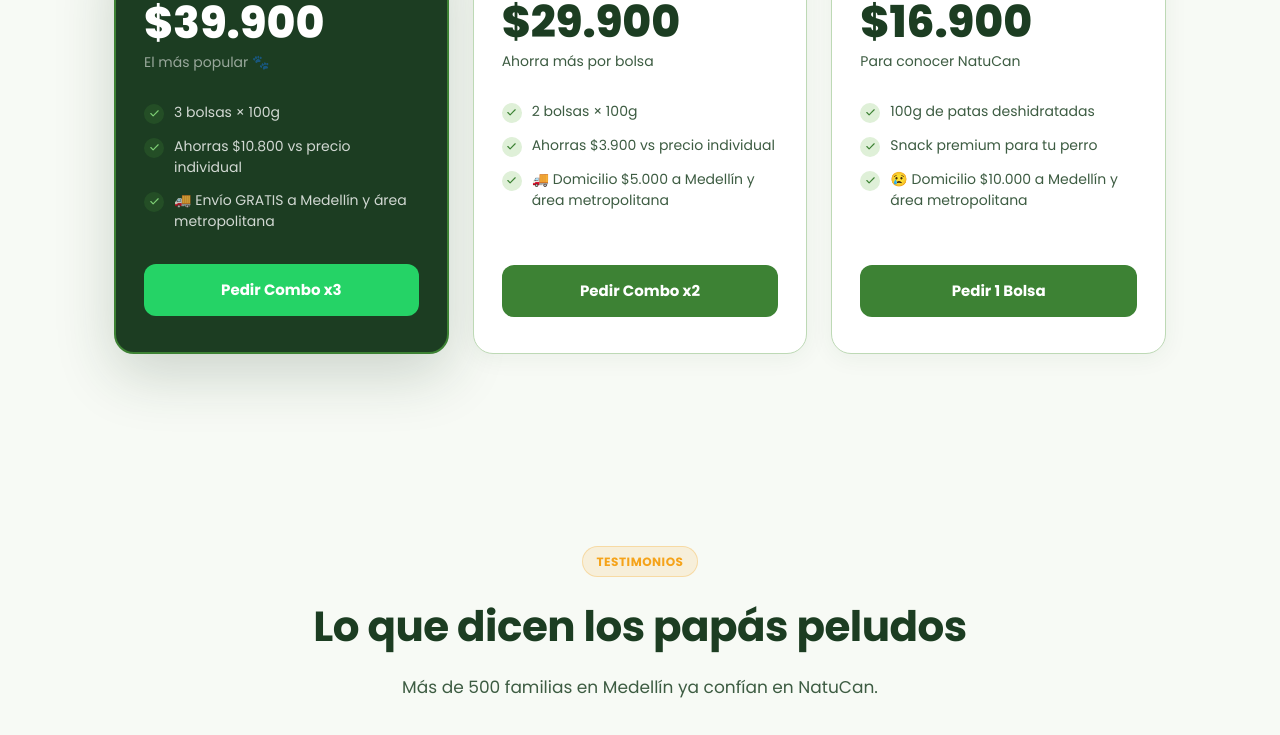
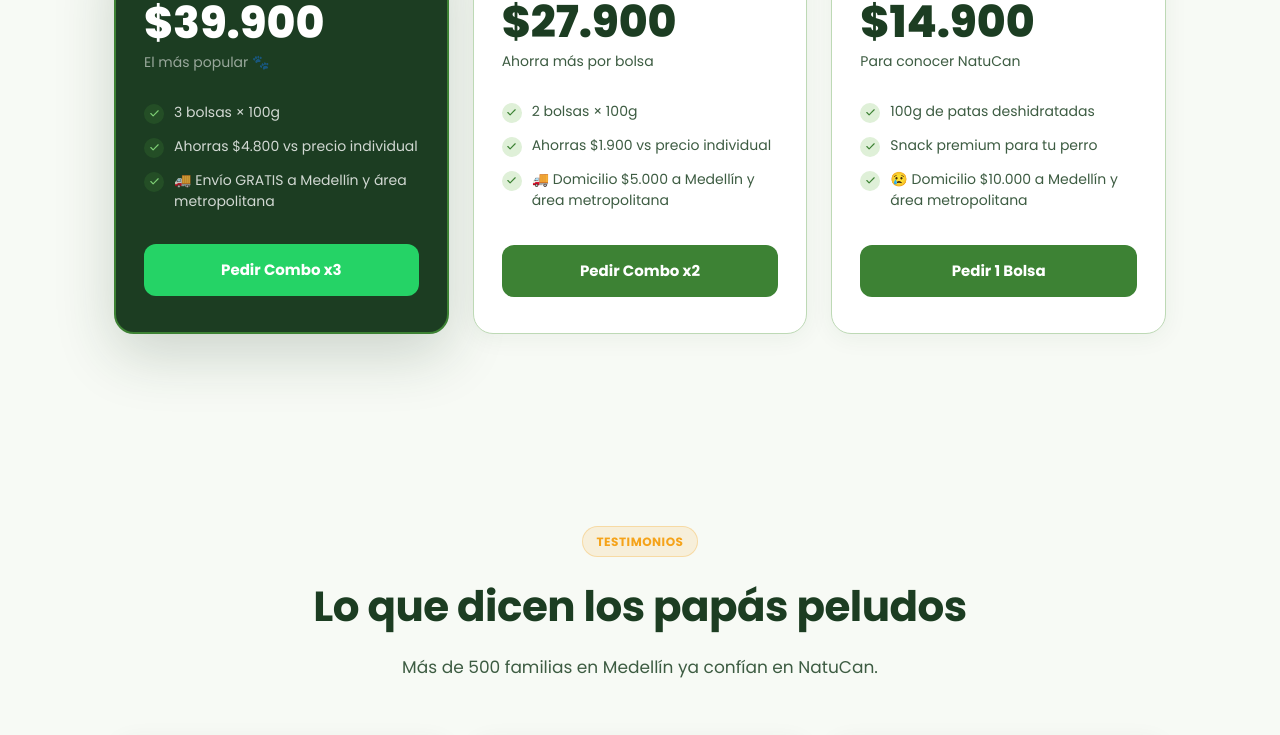
Before and after one commit to brandonvll/Natucan, a React (Vite) app: page / in a window 1280 px wide. Shown: the part 4207-4942 px from the top of the page. Built offline with nearby package versions, Linux system fonts and the light colour scheme.

Commit message:
update: new pricing - 1 bolsa 4.900, combo x2 7.900, combo x3 9.900

```diff
--- a/src/sections/Pricing.tsx
+++ b/src/sections/Pricing.tsx
@@ -8,23 +8,23 @@ const PLANS = [
     name: 'Combo x3',
     price: '$39.900',
     desc: 'El más popular 🐾',
-    features: ['3 bolsas × 100g', 'Ahorras $10.800 vs precio individual', '🚚 Envío GRATIS a Medellín y área metropolitana'],
+    features: ['3 bolsas × 100g', 'Ahorras $4.800 vs precio individual', '🚚 Envío GRATIS a Medellín y área metropolitana'],
     featured: true,
     badge: '🚚 Envío GRATIS',
     cta: 'Pedir Combo x3',
   },
   {
     name: 'Combo x2',
-    price: '$29.900',
+    price: '$27.900',
     desc: 'Ahorra más por bolsa',
-    features: ['2 bolsas × 100g', 'Ahorras $3.900 vs precio individual', '🚚 Domicilio $5.000 a Medellín y área metropolitana'],
+    features: ['2 bolsas × 100g', 'Ahorras $1.900 vs precio individual', '🚚 Domicilio $5.000 a Medellín y área metropolitana'],
     featured: false,
     badge: '🚚 Domicilio $5.000',
     cta: 'Pedir Combo x2',
   },
   {
     name: '1 Bolsa',
-    price: '$16.900',
+    price: '$14.900',
     desc: 'Para conocer NatuCan',
     features: ['100g de patas deshidratadas', 'Snack premium para tu perro', '😢 Domicilio $10.000 a Medellín y área metropolitana'],
     featured: false,
```
